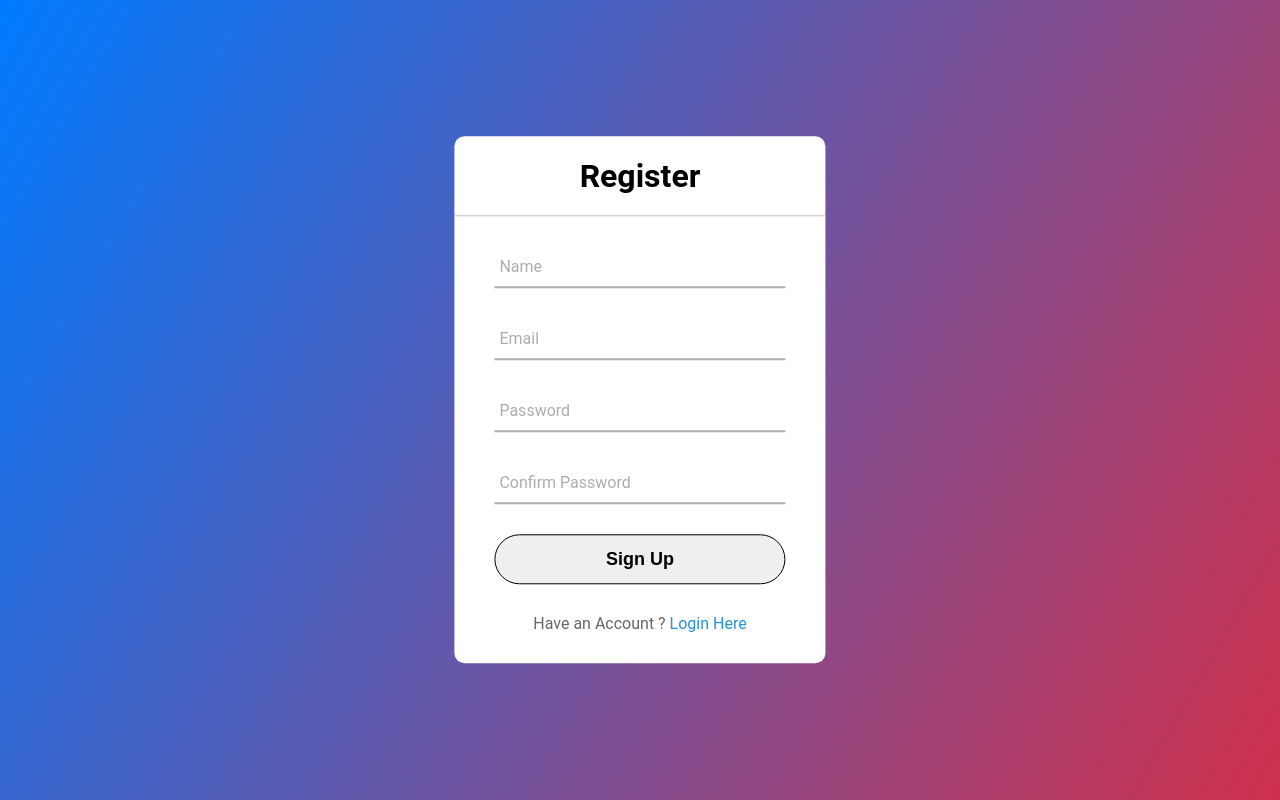
After one commit to AmitJ2005/Market_Pulse_Analyzer-Web_Application, a Flask app: page /sign_up in a window 1280 px wide. The commit adds this page. Run offline with Flask 3, Linux system fonts and the light colour scheme.

Commit message:
>add login page >add sign_up page

```diff
--- a/app.py
+++ b/app.py
@@ -174,6 +174,14 @@ def index():
 def about():
     return render_template('about.html')
 
+@app.route('/sign_up')
+def sign_up():
+    return render_template('sign_up.html')
+
+@app.route('/login')
+def login():
+    return render_template('Login.html')
+
 @app.route('/stock_names.json')
 def get_stock_names():
     # Logic to read and return stock_names.json
--- /dev/null
+++ b/templates/sign_up.html
@@ -0,0 +1,171 @@
+<!DOCTYPE html>
+<html lang="en">
+<head>
+    <meta charset="UTF-8">
+    <meta name="viewport" content="width=device-width, initial-scale=1.0">
+    <title>sign_up</title>
+</head>
+</head>
+  <style>
+    body{
+    margin: 0;
+    padding: 0;
+    font-family: Roboto;
+    background-repeat: no-repeat;
+    background-size: cover;
+    background: linear-gradient(120deg, #007bff, #d0314c);
+    height: 100vh;
+    overflow: hidden;
+    }
+
+    .center{
+    position: absolute;
+    top: 50%;
+    left: 50%;
+    transform: translate(-50%, -50%);
+    width: 29vw;
+    background: white;
+    border-radius: 10px;
+    }
+
+    .center h1{
+    text-align: center;
+    padding: 0 0 20px 0;
+    border-bottom: 1px solid silver;
+    }
+
+    .center form{
+    padding: 0 40px;
+    box-sizing: border-box;
+    }
+
+    form .txt_field{
+    position: relative;
+    border-bottom: 2px solid #adadad;
+    margin: 30px 0;
+    }
+
+    .txt_field input{
+    width: 100%;
+    padding: 0 5px;
+    height: 40px;
+    font-size: 16px;
+    border: none;
+    background: none;
+    outline: none;
+    }
+
+    .txt_field label{
+    position: absolute;
+    top: 50%;
+    left: 5px;
+    color: #adadad;
+    transform: translateY(-50%);
+    font-size: 16px;
+    pointer-events: none;
+    }
+
+    .txt_field span::before{
+    content: '';
+    position: absolute;
+    top: 40px;
+    left: 0;
+    width: 0px;
+    height: 2px;
+    background: #2691d9;
+    transition: .5s;
+    }
+
+    .txt_field input:focus ~ label,
+    .txt_field input:valid ~ label{
+    top: -5px;
+    color: #2691d9;
+    }
+
+    .txt_field input:focus ~ span::before,
+    .txt_field input:Valid ~ span::before{
+    width: 100%;
+    }
+
+    .pass{
+    margin: -5px 0 20px 5px;
+    color: #a6a6a6;
+    cursor: pointer;
+    }
+
+    .pass:hover{
+    text-decoration: underline;
+    }
+
+    input[type="Submit"]{
+    width: 100%;
+    height: 50px;
+    border: 1px solid;
+    border-radius: 25px;
+    font-size: 18px;
+    font-weight: 700;
+    cursor: pointer;
+
+    }
+
+    input[type="Submit"]:hover{
+    background: #2691d9;
+    color: #e9f4fb;
+    transition: .5s;
+    }
+
+    .signup_link{
+    margin: 30px 0;
+    text-align: center;
+    font-size: 16px;
+    color: #666666;
+    }
+
+    .signup_link a{
+    color: #2691d9;
+    text-decoration: none;
+    }
+
+    .signup_link a:hover{
+    text-decoration: underline;
+    }
+
+    .HomeAbout{
+    width: 100vw;
+    height: 25vh;
+    }
+  </style>
+  <body>
+    <div class="container">
+      <div class="center">
+          <h1>Register</h1>
+          <form method="POST" action="">
+              <div class="txt_field">
+                  <input type="text" name="name" required>
+                  <span></span>
+                  <label>Name</label>
+              </div>
+              <div class="txt_field">
+                  <input type="email" name="email" required>
+                  <span></span>
+                  <label>Email</label>
+              </div>
+              <div class="txt_field">
+                  <input type="password" name="password" required>
+                  <span></span>
+                  <label>Password</label>
+              </div>
+              <div class="txt_field">
+                  <input type="password" name="cpassword" required>
+                  <span></span>
+                  <label>Confirm Password</label>
+              </div>
+              <input name="submit" type="Submit" value="Sign Up">
+              <div class="signup_link">
+                  Have an Account ? <a href="/login">Login Here</a>
+              </div>
+          </form>
+      </div>
+  </div>
+  </body>
+</html>
```
Also changed, not shown: static/script.js (+14 -0 lines), templates/Login.html (added, +160 -0 lines), templates/index.html (+10 -7 lines), static/image/user.png (added).
